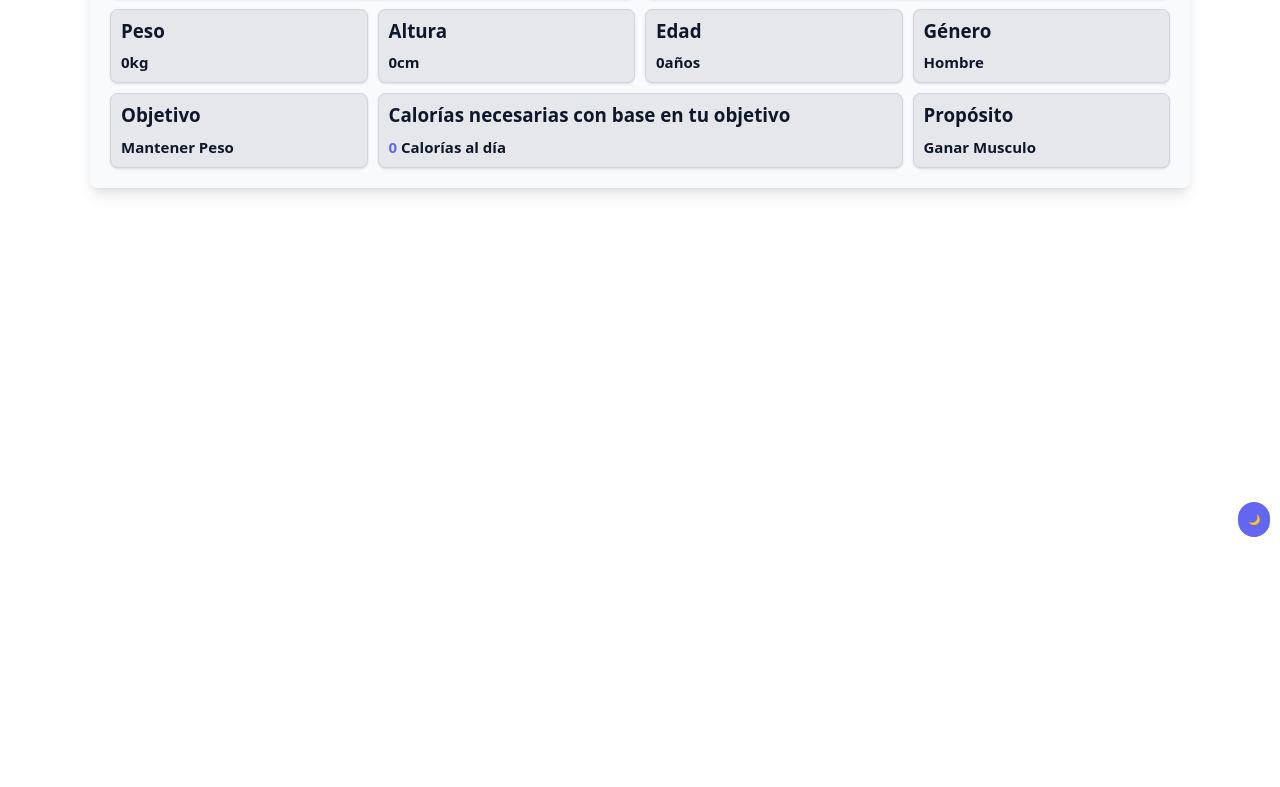
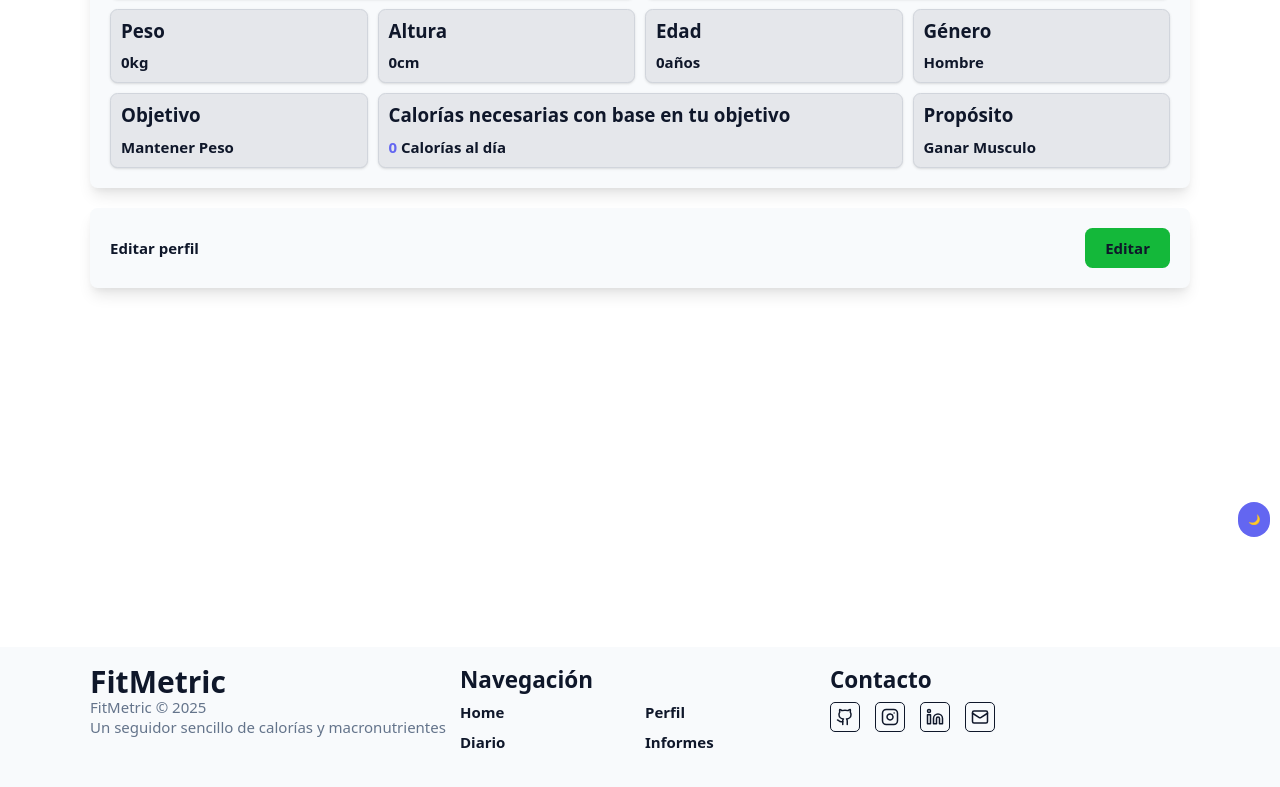
Before and after one commit to Jota-ato/FitMetric, a React (Vite) app: page /profile in a window 1280 px wide. Shown: the part 253-1040 px from the top of the page. Before the commit the page ends 800 px from the top, so only its background shows below. Built offline with nearby package versions, Linux system fonts and the light colour scheme.

Commit message:
feat: add a footer -add lucide-react library to icons -Add edith profile button.

```diff
--- a/package.json
+++ b/package.json
@@ -11,6 +11,7 @@
   },
   "dependencies": {
     "@tailwindcss/vite": "^4.1.18",
+    "lucide-react": "^0.562.0",
     "react": "^19.2.0",
     "react-dom": "^19.2.0",
     "react-hook-form": "^7.69.0",
--- /dev/null
+++ b/src/components/Footer.tsx
@@ -0,0 +1,35 @@
+import { Github, Instagram, Linkedin, Mail } from "lucide-react"
+import { Link } from "react-router"
+
+export default function Footer() {
+    return (
+        <footer className="text-main bg-surface p-8">
+            <div className="grid grid-cols-2 md:grid-cols-3 gap-4 w-[90%] max-w-440 mx-auto min-h-44">
+                <div>
+                    <h2 className="font-bold text-5xl">FitMetric</h2>
+                    <p className="text-muted text-2xl">FitMetric &copy; {new Date().getFullYear()}</p>
+                    <p className="text-muted text-2xl">Un seguidor sencillo de calorías y macronutrientes</p>
+                </div>
+                <div>
+                    <h2 className="font-bold text-4xl mb-4">Navegación</h2>
+                    <nav className="grid grid-cols-2 gap-4">
+                        <Link className="text-2xl font-bold hover:text-primary transition-all duration-300 ease-in-out" to="/">Home</Link>
+                        <Link className="text-2xl font-bold hover:text-primary transition-all duration-300 ease-in-out" to="/profile">Perfil</Link>
+                        <Link className="text-2xl font-bold hover:text-primary transition-all duration-300 ease-in-out" to="/diary">Diario</Link>
+                        <Link className="text-2xl font-bold hover:text-primary transition-all duration-300 ease-in-out" to="/reports">Informes</Link>
+                    </nav>
+                </div>
+                <div>
+                    <h2 className="font-bold text-4xl mb-4">Contacto</h2>
+                    <div className="flex gap-6">
+                        <a target="_blank" className="p-2 bg-surface-gray rounded-lg border border-surface-gray-dark h-12 w-12 flex items-center justify-center hover:border-primary transition-all duration-300 ease-in-out hover:text-primary" href="https://github.com/Jota-ato"><Github /></a>
+                        <a target="_blank" className="p-2 bg-surface-gray rounded-lg border border-surface-gray-dark h-12 w-12 flex items-center justify-center hover:border-primary transition-all duration-300 ease-in-out hover:text-primary" href="https://www.instagram.com/jota.ato/?next=%2Fliten.maur%2F"><Instagram /></a>
+                        <a target="_blank" className="p-2 bg-surface-gray rounded-lg border border-surface-gray-dark h-12 w-12 flex items-center justify-center hover:border-primary transition-all duration-300 ease-in-out hover:text-primary" href="https://www.linkedin.com/in/julio-c%C3%A9sar-zavala-blanco-35baa8365/"><Linkedin /></a>
+                        <a target="_blank" className="p-2 bg-surface-gray rounded-lg border border-surface-gray-dark h-12 w-12 flex items-center justify-center hover:border-primary transition-all duration-300 ease-in-out hover:text-primary" href="mailto:julioc-01@outlook.com"><Mail /></a>
+                    </div>
+                </div>
+
+            </div>
+        </footer>
+    )
+}
--- a/src/components/Layout.tsx
+++ b/src/components/Layout.tsx
@@ -1,15 +1,20 @@
 import { Outlet } from "react-router"
 import Nav from "./Nav"
 import FloatingThemeButton from "./FloatingThemeButton"
+import Footer from "./Footer"
+import { useTheme } from "../hooks/useTheme"
 
 export default function Layout() {
+    useTheme()
+
     return (
         <>
             <Nav />
-            <main>
+            <main className="min-h-screen">
                 <Outlet />
             </main>
             <FloatingThemeButton />
+            <Footer />
         </>
     )
 }
--- a/src/components/MeSectionComponents/MeComponent.tsx
+++ b/src/components/MeSectionComponents/MeComponent.tsx
@@ -1,4 +1,5 @@
 import { usePatientStore } from "../../stores/PatientStore"
+import { Outlet } from "react-router"
 import CaloriesCard from "./CaloriesCard"
 import DataCard from "./DataCard"
 
@@ -56,8 +57,15 @@ export default function MeComponent() {
                     />
 
 
-                </div>
+                </div> {/* End of the grid*/}
+            </div> {/* End of the card*/}
+            <div className="text-text-main bg-surface p-8 rounded-xl shadow-card my-8 flex flex-col md:flex-row justify-between items-center gap-4">
+                <h2 className="text-2xl font-bold">Editar perfil</h2>
+                <button className="bg-secondary hover:bg-secondary-hover hover:scale-105 text-text-main px-8 py-4 rounded-xl text-2xl font-black cursor-pointer transition-all duration-300">Editar</button>
 
+            </div>
+            <div >
+                <Outlet />
             </div>
         </section>
     )
--- a/src/components/Nav.tsx
+++ b/src/components/Nav.tsx
@@ -7,9 +7,9 @@ export default function Nav() {
     return (
         <header className="p-8 flex items-center justify-center">
             <nav className="flex md:gap-16 gap-8 py-2 px-16 bg-surface rounded-full">
-                <Link to="/profile" className={pathname === "/profile" ? "p-2 bg-primary rounded-full text-2xl font-bold text-text-main transition-all duration-300 ease-in-out" : "p-2 hover:bg-primary hover:rounded-full text-2xl font-bold text-text-main transition-all duration-300 ease-in-out"}>Yo</Link>
-                <Link to="/diary" className={pathname === "/diary" ? "p-2 bg-primary rounded-full text-2xl font-bold text-text-main transition-all duration-300 ease-in-out" : "p-2 hover:bg-primary hover:rounded-full text-2xl font-bold text-text-main transition-all duration-300 ease-in-out"}>Diario</Link>
-                <Link to="/reports" className={pathname === "/reports" ? "p-2 bg-primary rounded-full text-2xl font-bold text-text-main transition-all duration-300 ease-in-out" : "p-2 hover:bg-primary hover:rounded-full text-2xl font-bold text-text-main transition-all duration-300 ease-in-out"}>Informes</Link>
+                <Link to="/profile" className={pathname === "/profile" ? "p-2 bg-secondary rounded-full text-2xl font-bold text-text-main transition-all duration-300 ease-in-out" : "p-2 hover:bg-secondary hover:rounded-full text-2xl font-bold text-text-main transition-all duration-300 ease-in-out"}>Yo</Link>
+                <Link to="/diary" className={pathname === "/diary" ? "p-2 bg-secondary rounded-full text-2xl font-bold text-text-main transition-all duration-300 ease-in-out" : "p-2 hover:bg-secondary hover:rounded-full text-2xl font-bold text-text-main transition-all duration-300 ease-in-out"}>Diario</Link>
+                <Link to="/reports" className={pathname === "/reports" ? "p-2 bg-secondary rounded-full text-2xl font-bold text-text-main transition-all duration-300 ease-in-out" : "p-2 hover:bg-secondary hover:rounded-full text-2xl font-bold text-text-main transition-all duration-300 ease-in-out"}>Informes</Link>
             </nav>
         </header>
     )
--- a/src/index.css
+++ b/src/index.css
@@ -38,9 +38,9 @@
     --primary-light: #e0e7ff;
 
     /* Teal Palette */
-    --secondary: #14b8a6;
-    --secondary-hover: #0d9488;
-    --secondary-light: #ccfbf1;
+    --secondary: #14b83a;
+    --secondary-hover: #0d9414;
+    --secondary-light: #ccfbd1;
 
     /* Shadow: Suave y natural */
     --card-shadow: 0 10px 15px -3px rgba(0, 0, 0, 0.1), 0 4px 6px -2px rgba(0, 0, 0, 0.05);
@@ -61,9 +61,9 @@
     --primary-light: #312e81;
 
     /* Teal Palette (Higher Brightness) */
-    --secondary: #2dd4bf;
-    --secondary-hover: #14b8a6;
-    --secondary-light: #134e4a;
+    --secondary: #2dd465;
+    --secondary-hover: #14b853;
+    --secondary-light: #134e13;
 
     /* Shadow: Profunda y sutil para evitar el efecto de "flotado" gris */
     --card-shadow: 0 20px 25px -5px rgba(40, 40, 40, 0.4), 0 10px 10px -5px rgba(40, 40, 40, 0.3);
--- a/src/main.tsx
+++ b/src/main.tsx
@@ -13,10 +13,11 @@ createRoot(document.getElementById('root')!).render(
                 <Route path="/" element={<App />} />
                 <Route element={<Layout />}>
                     <Route path="/profile" element={<MeComponent />} />
+                    <Route path="/profile/edit" element={<div>Editar</div>} />
                     <Route path="/diary" element={<div>Diario</div>} />
                     <Route path="/reports" element={<div>Informes</div>} />
                 </Route>
             </Routes>
         </BrowserRouter>
-    </StrictMode>,
+    </StrictMode>
 )
```
Also changed, not shown: 1 other file (tests, documents, lock files or other folders).
